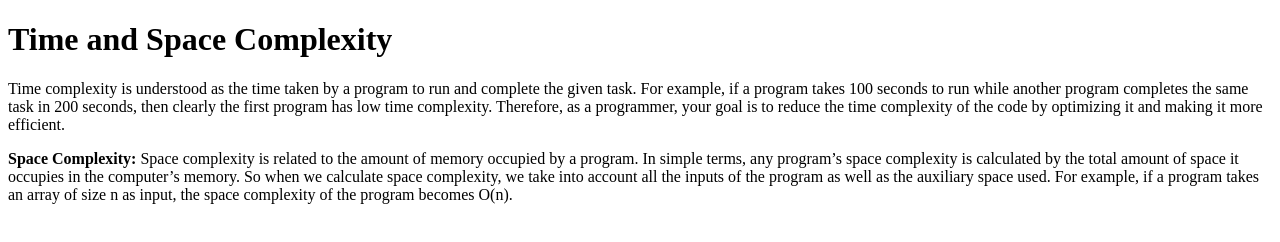
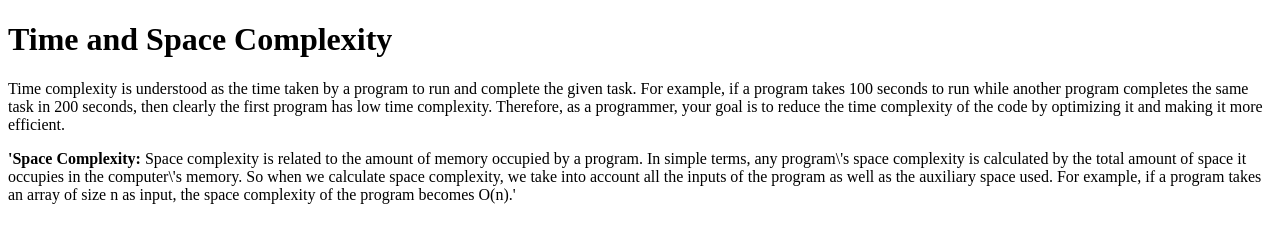
Before and after one commit to acciojob/time-and-space-complexity-rohitupskills, a website: page main.html in a window 1280 px wide. Drawn offline with Linux system fonts and the light colour scheme.

Commit message:
created a submission

```diff
--- a/main.html
+++ b/main.html
@@ -9,7 +9,7 @@
 <body>
 	<h1>Time and Space Complexity</h1>
 	<p>Time complexity is understood as the time taken by a program to run and complete the given task. For example, if a program takes 100 seconds to run while another program completes the same task in 200 seconds, then clearly the first program has low time complexity. Therefore, as a programmer, your goal is to reduce the time complexity of the code by optimizing it and making it more efficient.</p>
-    <p><b>Space Complexity:</b> Space complexity is related to the amount of memory occupied by a program. In simple terms, any program’s space complexity is calculated by the total amount of space it occupies in the computer’s memory. So when we calculate space complexity, we take into account all the inputs of the program as well as the auxiliary space used. For example, if a program takes an array of size n as input, the space complexity of the program becomes O(n).</p>
+    <p><b>'Space Complexity:</b> Space complexity is related to the amount of memory occupied by a program. In simple terms, any program\'s space complexity is calculated by the total amount of space it occupies in the computer\'s memory. So when we calculate space complexity, we take into account all the inputs of the program as well as the auxiliary space used. For example, if a program takes an array of size n as input, the space complexity of the program becomes O(n).'</p>
 	<!-- the entire body must be written by student -->
     <script type="text/javascript" src="./script.js">
 </script>
```
